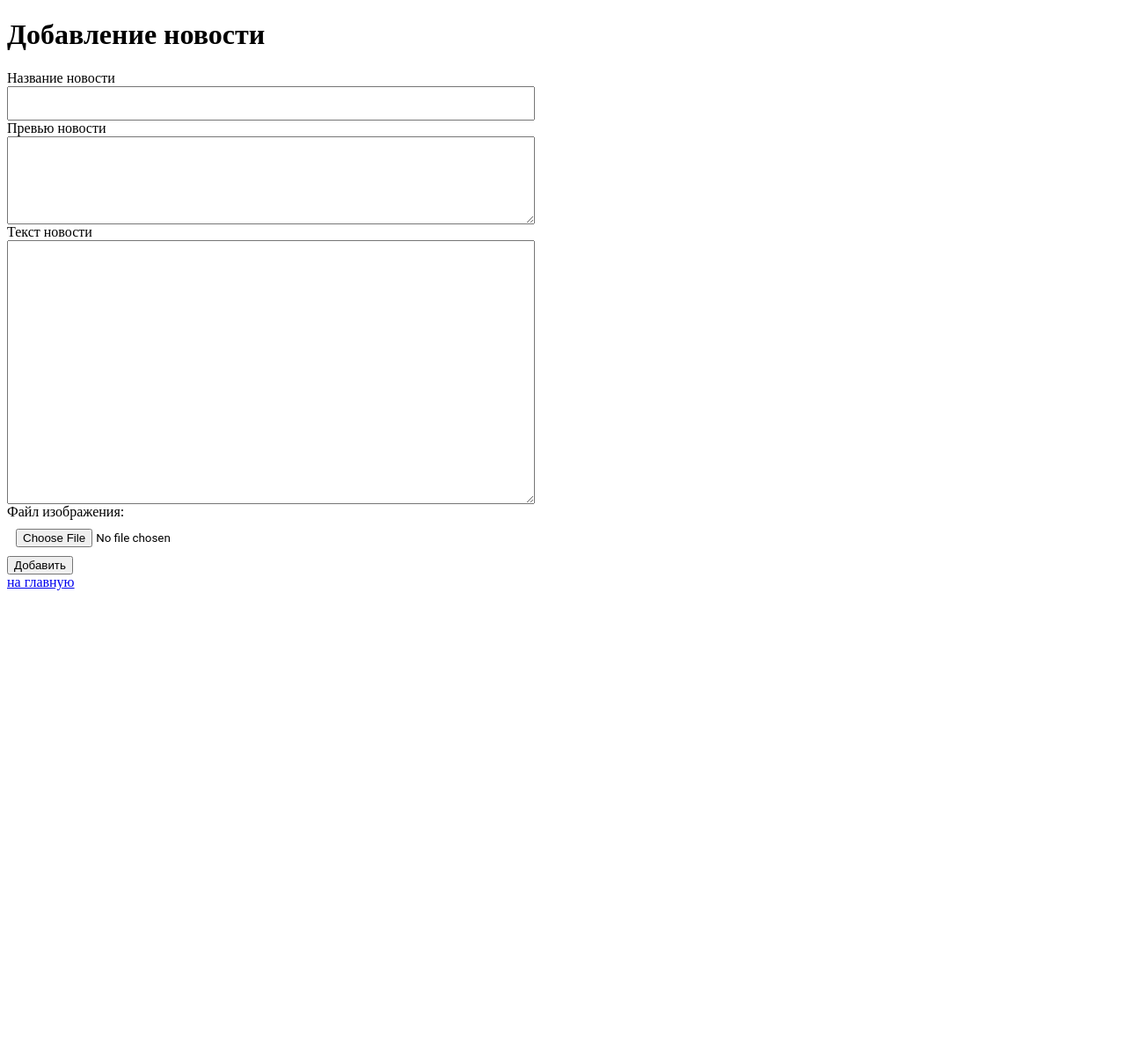
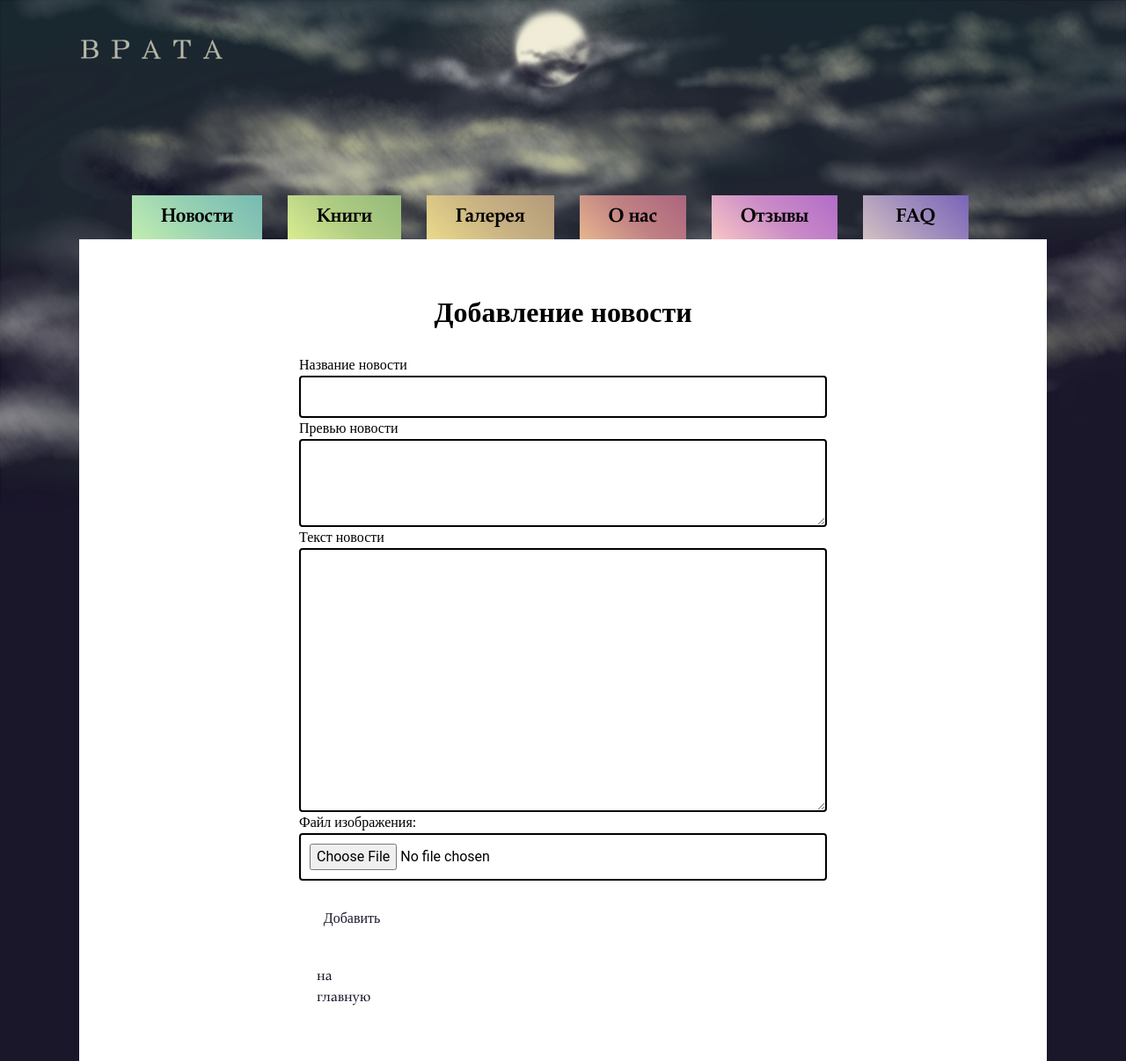
Before and after one commit to Mogrima/GateNews, a PHP site: page /addnews.php in a window 1280 px wide. Shown: the whole page at 88% size. Before the commit the page ends 671 px from the top, so only its background shows below. Run offline with PHP 8.4, Linux system fonts and the light colour scheme; some libraries are stand-ins or nearby versions; some web fonts are replaced.

Commit message:
Стилизовала страницу добавления новости

```diff
--- a/addnews.php
+++ b/addnews.php
@@ -2,11 +2,53 @@
 <html lang="ru">
 <head>
   <meta charset="UTF-8">
-	<title>Добавить новость</title>
+  <meta content="width=device-width, initial-scale=1" name="viewport">
+  <title>Врата. Версия 6</title>
+  <link href="img/favicon.png" rel="apple-touch-icon" sizes="180x180">
+  <link href="img/favicon.png" rel="icon" sizes="32x32" type="image/png">
+  <link href="img/favicon.png" rel="icon" sizes="16x16" type="image/png">
+  <link href="/site.webmanifest" rel="manifest">
+  <link color="#5bbad5" href="img/favicon.png" rel="mask-icon">
+  <meta content="#da532c" name="msapplication-TileColor">
+  <meta content="#ffffff" name="theme-color">
+  <link href="css/normalize.css" rel="stylesheet">
+  <link href="css/style.css" rel="stylesheet">
   <link rel="stylesheet" href="css/news.css">
 </head>
-<body>
-	<h1>Добавление новости</h1>
+<body class="page">
+  <div class="background-header"></div>
+  <header class="page-header">
+      <div class="page-header__wrapper container">
+        <a class="page-header__logo"><img class="page-header__logo-image" alt="Логотип Врата" width="164" height="54" src="img/Logo.png" width="164"></a>
+      </div>
+    </header>
+  <nav class="page-navigation">
+      <ul class="page-navigation__list">
+        <li class="page-navigation__item">
+          <a class="page-navigation__link" href="index.html">Новости</a>
+        </li>
+        <li class="page-navigation__item">
+          <a class="page-navigation__link page-navigation__link--green" href="works-catalog.html">Книги</a>
+        </li>
+        <li class="page-navigation__item">
+          <a class="page-navigation__link page-navigation__link--yellow" href="gallery.html">Галерея</a>
+        </li>
+        <li class="page-navigation__item">
+          <a class="page-navigation__link page-navigation__link--peach" href="about.html">О нас</a>
+        </li>
+        <li class="page-navigation__item">
+          <a class="page-navigation__link page-navigation__link--lilac" href="reviews.html">Отзывы</a>
+        </li>
+        <li class="page-navigation__item">
+          <a class="page-navigation__link page-navigation__link--purple" href="FAQ.html">FAQ</a>
+        </li>
+      </ul>
+  </nav>
+  <main class="page-main">
+    <div class="container">
+      <div class="substrate">
+        <!-- Подложка -->
+        	<h1 class="title">Добавление новости</h1>
         	<?php
 
         	require_once ('appvars.php');
@@ -38,11 +80,11 @@
 
         						mysqli_query($dbc, $query);
 
-						echo '<p>Новость ' . '«'. $title . '»' . ' внесена </p>';
-						echo '<p><a href="index.php">Перейти на админстративную страницу</a></p>';
-						echo '<p><a href="gate-main-page.php">Перейти на главную страницу сайта</a></p>';
-						echo '<p><a href="addnews.php">Добавить еще одну новость</a></p>';
-						echo '<p><a href="all_list-news.php">Перейти к списку новостей</a></p>';
+        						echo '<p class="news-added block-link">Новость ' . '«'. $title . '»' . ' внесена </p>';
+        						echo '<p class="block-link"><a class="button" href="index.php">Перейти на админстративную страницу</a></p>';
+        						echo '<p class="block-link"><a class="button" href="gate-main-page.php">Перейти на главную страницу сайта</a></p>';
+        						echo '<p class="block-link"><a class="button" href="addnews.php">Добавить еще одну новость</a></p>';
+        						echo '<p class="block-link"><a class="button" href="all_list-news.php">Перейти к списку новостей</a></p>';
 
         						$title = "";
         						$preview = "";
@@ -69,7 +111,7 @@
         	}
 
         	?>
-	<form action="<?php echo $_SERVER['PHP_SELF']; ?>" method="post" enctype="multipart/form-data">
+        	<form class="form-addnews" action="<?php echo $_SERVER['PHP_SELF']; ?>" method="post" enctype="multipart/form-data">
         		<input type="hidden" name="MAX_FILE_SIZE" value="1000000">
         		<label for="news-title">Название новости</label>
         		<input class="input input__title" id="news-title" type="text" name="title" value="<?php if(!empty($title)) echo $title; ?>">
@@ -79,8 +121,11 @@
         		<textarea class="input input__text" id="news-text" type="text" name="text"><?php if(!empty($text)) echo $text; ?></textarea>
         		<label for="screenshot">Файл изображения:</label>
         		<input class="input" id="screenshot" type="file" name="screenshot">
-		<button type="submit" name="submit">Добавить</button>
+        		<button class="button addnews-button" type="submit" name="submit">Добавить</button>
+        		<a class="button addnews-button" href="index.php">на главную</a>
         	</form>
-	<a href="index.php">на главную</a>
+      </div><!-- Подложка -->
+    </div>
+  </main>
 </body>
 </html>
--- a/css/news.css
+++ b/css/news.css
@@ -21,3 +21,20 @@
 .input__text {
 	height: 300px;
 }
+
+.form-addnews {
+	width: 600px;
+	margin: 0 auto;
+}
+
+.addnews-button {
+	display: block;
+	width: 120px;
+	margin-top: 24px;
+	background-color: transparent;
+	border: none;
+}
+
+.news-added {
+	font-size: 24px;
+}
--- a/css/style.css
+++ b/css/style.css
@@ -159,6 +159,7 @@ input[type="checkbox"].visually-hidden {
   padding: 10px 20px;
   font-size: 16px;
   color: #1a172a;
+  background-color: transparent;
   transition: all 600ms cubic-bezier(0.77, 0, 0.175, 1);
   -webkit-user-select: none;
   -moz-user-select: none;
```
Also changed, not shown: images/Duomo-Milano3.jpg (added), images/S6X_U2-ixZs.jpg (added), images/fWtL3wzFeZI.jpg (added). Lines whose indentation alone changed are shown as unchanged.
